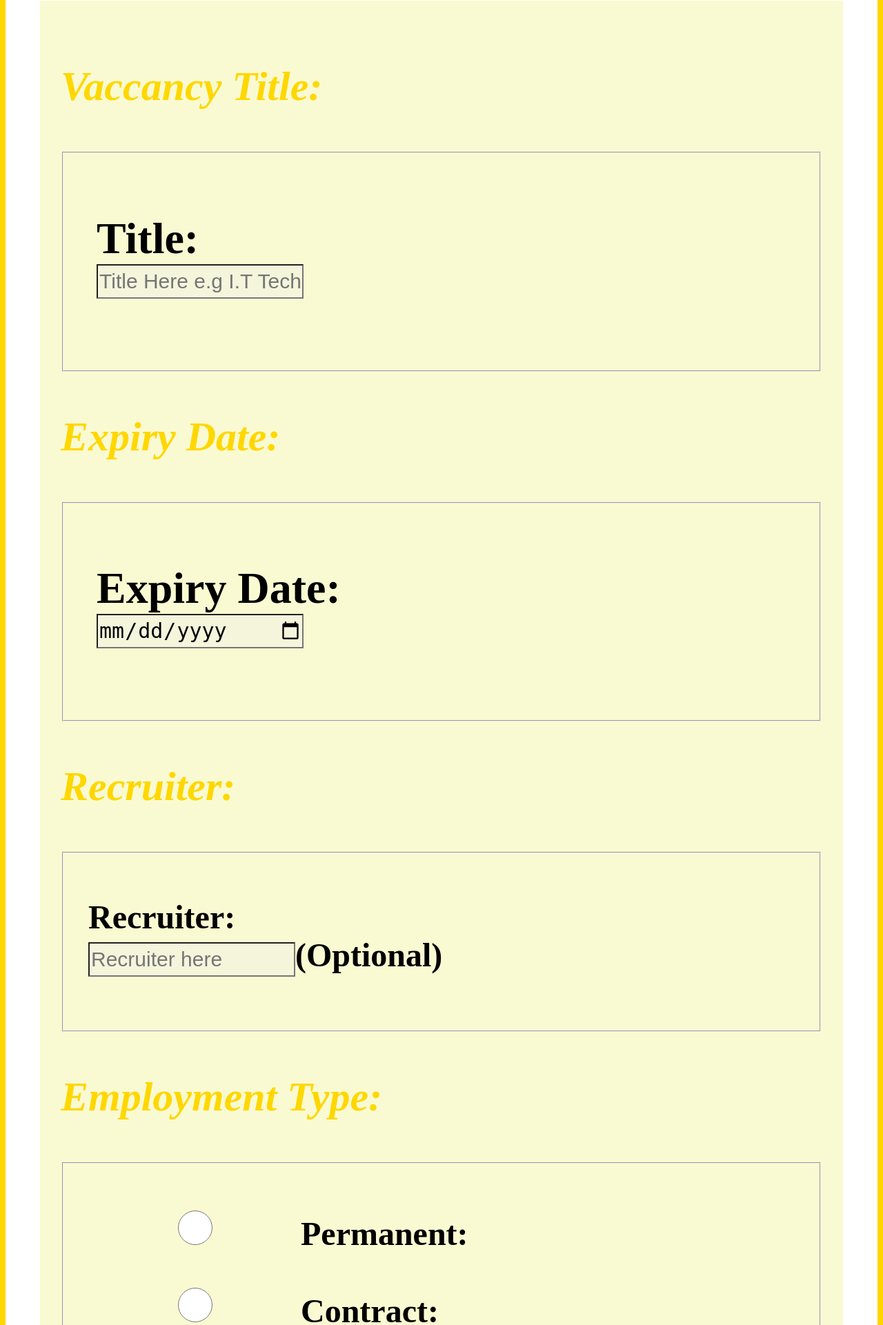
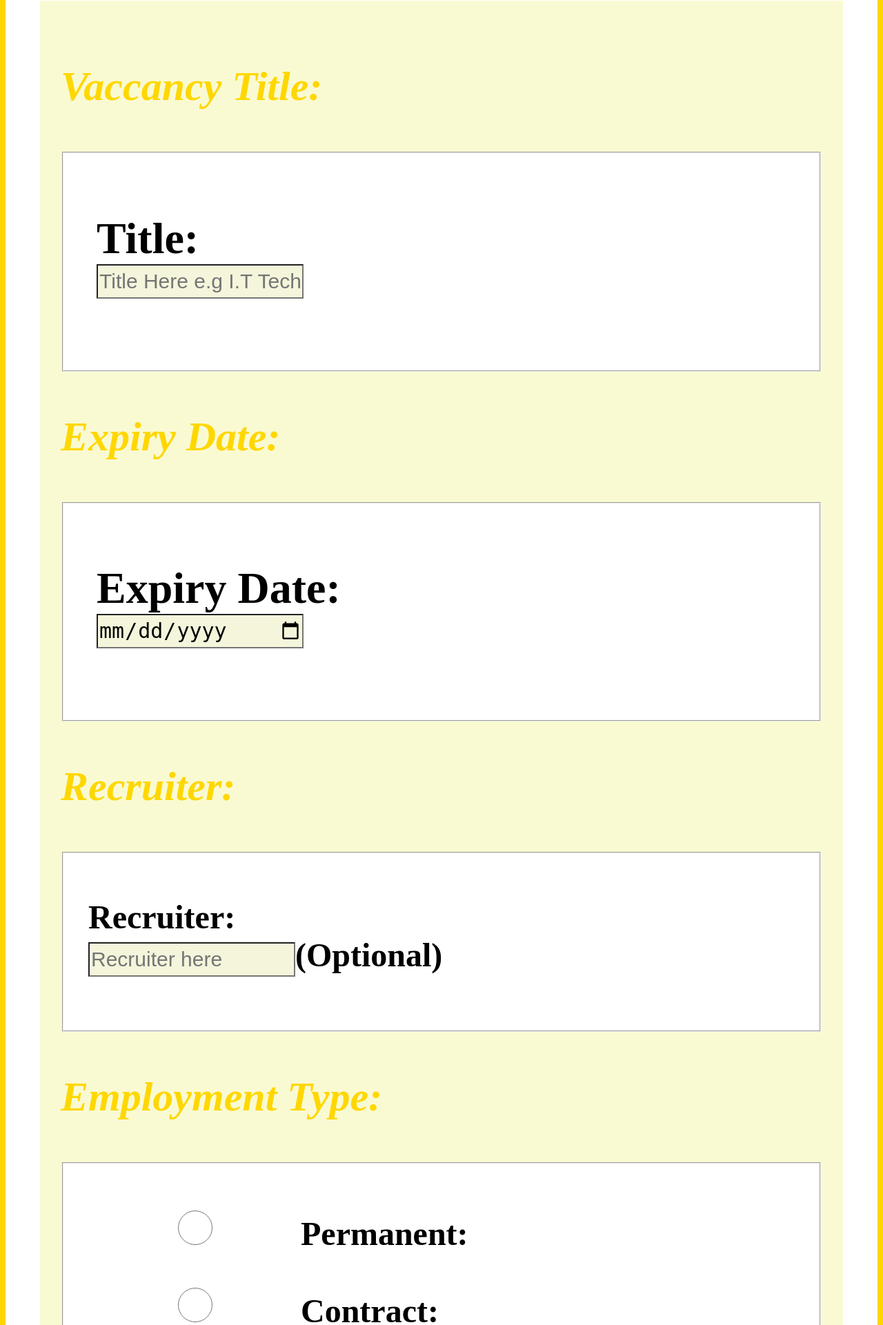
Before and after one commit to Vheremu/recruitmentservices, a Django app: page /recruiters/add in a window 1280 px wide. Shown: the part 575-2496 px from the top of the page at 69% size. Run offline with Django 3.2, Linux system fonts and the light colour scheme.

Commit message:
'fifthcommit'

```diff
--- a/static/css/style.css
+++ b/static/css/style.css
@@ -29,6 +29,7 @@
     background-color:beige;
 
 }
+
 .apply_div{
     background-color:blanchedalmond;
     padding: 50px;
--- a/templates/recruitersite/add.html
+++ b/templates/recruitersite/add.html
@@ -29,103 +29,105 @@
               <p class='link'>Vacanvy not added, make sure all required fields are entered</p>
                 <h1>
                     {%if title%}
-        <p class='signin'>Vacancy Tittle:</p> <fieldset>
+        <p class='signin'>Vacancy Tittle:</p> <fieldset class='main_container'>
         <input type="hidden" id="csrfToken" value="{{ csrf_token }}">
                     <p>Tittle:<br><input class='input'type='text'id='title' name='title'value='{{title}}'></p></fieldset>
         {%else%}
-                    <p class= 'signin'>Vacancy Tittle:</p> <fieldset>
+                    <p class= 'signin'>Vacancy Tittle:</p> <fieldset class='main_container'>
         <input type="hidden" id="csrfToken" value="{{ csrf_token }}">
         <p>Tittle:<br><input class='input'type='text'id='title' name='title'placeholder='Title here'></p></fieldset>
                     {%endif%}
-        <p class='signin'>Expiry Date:</p><fieldset>
+        <p class='signin'>Expiry Date:</p><fieldset class='main_container'>
         <p>Date:<br><input class='input' type='date' name='expiry_date' placeholder='Expiry date here'></p></fieldset>
                 {%if recruiter%}
-              <p class='signin'>Recruiter:</p></h1><h2><fieldset>
+              <p class='signin'>Recruiter:</p></h1><h2><fieldset class='main_container'>
               <p><input class='input'type='text' name='recruiter' value='{{recruiter}}'>(Optional)</p></fieldset> </h2><h1>
               {%else%}
-               <p class='signin'>Recruiter:</p></h1><fieldset><h2>
+               <p class='signin'>Recruiter:</p></h1><fieldset class='main_container'><h2>
         <p><label for='recruiter'>Recruiter:</label><br><input class='input'type='text' id='recruiter'name='recruiter'placeholder='Recruiter here'>(Optional)</p> </h2></fieldset><h1>
               {%endif%}
-              <p class='signin'>Employment Type:</p></h1><h2><fieldset>
+              <p class='signin'>Employment Type:</p></h1><h2><fieldset class='main_container'>
         <p><input class='input'id='permanent' type='radio' name='employment_type' value='permanent' placeholder=''><label for='permanent'>Permanent:</label></p>
         <p><input class='input'id='contract'type='radio' name='employment_type' value='contract' placeholder=''><label for='contract'>Contract:</label></p>
               </fieldset></h2><h1>
               {%if location%}
-              <p class='signin'>Location:</p></h1><h2><fieldset>
+              <p class='signin'>Location:</p></h1><h2><fieldset class='main_container'>
               <p><label for='location'>Location:</label><br><input id='location'class='input'type='text' name='location' value='{{location}}'>(Optional)</p></fieldset></h2><h1>
               {%else%}
-                    <p class='signin'>Location:</p></h1><h2><fieldset>
+                    <p class='signin'>Location:</p></h1><h2><fieldset class='main_container'>
               <p><label for='location'>Location:</label><br><input id='location' class='input'type='text' name='location' placeholder='Location here'>(Optional)</p></fieldset></h2><h1>
               {%endif%}
                {%if offer%}
-              <p class='signin'>Duration:</p></h1><h2><fieldset>
+              <p class='signin'>Duration:</p></h1><h2><fieldset class='main_container'>
               <p><label for='duration'>Duration:</label><br><input id='duration' class='input'type='text' name='duration' value='{{duration}}'>(Optional)</p></fieldset></h2><h1>
                       {%else%}
- <p class='signin'>Duration:</p></h1><h2><fieldset>
+ <p class='signin'>Duration:</p></h1><h2><fieldset class='main_container'>
               <p><label for='duration'>Duration:</label><br><input id='duration' class='input'type='text' name='duration' placeholder='Duration here'>(Optional)</p></fieldset></h2><h1>
                  {%endif%}
                {%if offer%}
-          <p class='signin'>Responsibilities:</p></h1><h2><fieldset>
+          <p class='signin'>Responsibilities:</p></h1><h2><fieldset class='main_container'>
               <p><label for='responsibilities'>Responsibilities:</label><br><input id='responsibilities' class='input'type='text' name='responsibilities' value='{{responsibilities}}'>(Optional)</p></fieldset></h2><h1>
                       {%else%}
-       <p class='signin'>Responsibilities:</p></h1><h2><fieldset>
+       <p class='signin'>Responsibilities:</p></h1><h2><fieldset class='main_container'>
               <p><label for='responsibilities'>Responsibilities:</label><br><input id='responsibilities' class='input'type='text' name='responsibilities'placeholder='Responsibilities here'>(Optional)</p></fieldset></h2><h1>
                  {%endif%}
                {%if offer%}
-               <p class='signin'>Attributes:</p></h1><h2><fieldset>
+               <p class='signin'>Attributes:</p></h1><h2><fieldset class='main_container'>
               <p><label for='attributes'>Attributes:</label><br><input id='attributes'class='input'type='text' name='attributes' value='{{attributes}}'>(Optional)</p></fieldset></h2><h1>
                       {%else%}
-  <p class='signin'>Attributes:</p></h1><h2><fieldset>
+  <p class='signin'>Attributes:</p></h1><h2><fieldset class='main_container'>
               <p><label for='attributes'>Attributes:</label><br><input id='attributes'class='input'type='text' name='attributes' placeholder='Attributes here'>(Optional)</p></fieldset></h2><h1>
                  {%endif%}
                {%if offer%}
-           <p class='signin'>Requirements:</p></h1><h2><fieldset>
+           <p class='signin'>Requirements:</p></h1><h2><fieldset class='main_container'>
               <p><label for='requirements'>Requirements:</label><br><input id='requirements' class='input'type='text' name='requirements' value='{{requirements}}'>(Optional)</p></fieldset></h2><h1>
                       {%else%}
- <p class='signin'>Requirements:</p></h1><h2><fieldset>
+ <p class='signin'>Requirements:</p></h1><h2><fieldset class='main_container'>
               <p><label for='requirements'>Requirements:</label><br><input id='requirements'class='input'type='text' name='requirements' placeholder='Requirements here'>(Optional)</p></fieldset></h2><h1>
                  {%endif%}
         {%if offer%}
-                 <p class='signin'>Offer:</p></h1><h2><fieldset>
+                 <p class='signin'>Offer:</p></h1><h2><fieldset class='main_container'>
               <p><label for='offer'>Offer:</label><br><input id='offer' class='input'type='text' name='offer' value='{{offer}}'>(Optional)</p></fieldset></h2><h1>
         {%else%}
-                   <p class='signin'>Offer:</p></h1><h2><fieldset>
+                   <p class='signin'>Offer:</p></h1><h2><fieldset class='main_container'>
               <p><label for='offer'>Offer:</label><br><input id='offer' class='input'type='text' name='offer' placeholder='Offer here'>(Optional)</p></fieldset></h2><h1>
               {%endif%}
 
 
         {%else%}
         <h1>
-        <p class='signin'>Vaccancy Title:</p><fieldset>
+        <p class='signin'>Vaccancy Title:</p><fieldset class='main_container'>
         <input type="hidden" id="csrfToken" value="{{ csrf_token }}">
             <p><label for='title'>Title:</label><br><input id='title'class='input'type='text' name='title' placeholder='Title Here e.g I.T Technician',value=''></p></fieldset>
 
-        <p class='signin'>Expiry Date:</p><fieldset>
+        <p class='signin'>Expiry Date:</p><fieldset class='main_container'>
             <p><label for='expiry_date'>Expiry Date:</label><br><input id='expiry_date'class='input' type='date' name='expiry_date' placeholder='Expiry date here'></p></fieldset>
-              <p class='signin'>Recruiter:</p></h1><h2><fieldset>
+              <p class='signin'>Recruiter:</p></h1><h2><fieldset class='main_container'>
               <p><label for='recruiter'>Recruiter:</label><br><input id='recruiter'class='input'type='text' name='recruiter' placeholder='Recruiter here'>(Optional)</p></fieldset> </h2><h1>
-              <p class='signin'>Employment Type:</p></h1><h2><fieldset>
+              <p class='signin'>Employment Type:</p></h1><h2><fieldset class='main_container'>
         <p><input id='permanent' class='input' type='radio' name='employment_type' value='permanent' placeholder=''><label for='permanent'>Permanent:</label></p>
               <p><input id='contract' class='input' type='radio' name='employment_type' value='contract' placeholder=''><label for='contract'>Contract:</label></p></fieldset>
               </h2><h1>
-              <p class='signin'>Location:</p></h1><h2><fieldset>
+              <p class='signin'>Location:</p></h1><h2><fieldset class='main_container'>
               <p><label for='location'>Location:</label><br><input id='location' class='input'type='text' name='location' placeholder='Location Here'>(Optional)</p></fieldset></h2><h1>
-              <p class='signin'>Duration:</p></h1><h2><fieldset>
+              <p class='signin'>Duration:</p></h1><h2><fieldset class='main_container'>
               <p><label for='duration'>Duration:</label><br><input id='duration' class='input'type='text' name='duration' placeholder='Duration Here'>(Optional)</p></fieldset></h2><h1>
-          <p class='signin'>Responsibilities:</p></h1><h2><fieldset>
+          <p class='signin'>Responsibilities:</p></h1><h2><fieldset class='main_container'>
               <p><label for='responsibilities'>Responsibilities:</label><br><input id='responsibilities' class='input'type='text' name='responsibilities' placeholder='Responsibilities Here'>(Optional)</p></fieldset></h2><h1>
-               <p class='signin'>Attributes:</p></h1><h2><fieldset>
+               <p class='signin'>Attributes:</p></h1><h2><fieldset class='main_container'>
               <p><label for='attributes'>Attributes:</label><br><input id='attributes' class='input'type='text' name='attributes' placeholder='Attributes Here'>(Optional)</p></fieldset></h2><h1>
-           <p class='signin'>Requirements:</p></h1><h2><fieldset>
+           <p class='signin'>Requirements:</p></h1><h2><fieldset class='main_container'>
               <p><label for='requirements'>Requirements:</label><br><input id='requirements'class='input'type='text' name='requirements' placeholder='Requirements Here'>(Optional)</p></fieldset></h2><h1>
-                 <p class='signin'>Offer:</p></h1><h2><fieldset>
+                 <p class='signin'>Offer:</p></h1><h2><fieldset class='main_container'>
         <p><label for='offer'>Offer:</label><br><input class='input'type='text'id='offer' name='offer' placeholder='Offer Here'>(Optional)</p></fieldset></h2><h1>
  {%endif%}
 
         <p><input class='registerbtn1' class='button1' type='submit' name='' value='Add'></p></h1>
 
 
-    </form></div>
+    </form> <a href='{% url 'index'%}'><input class='registerbtn2'  type='submit' name='' value='Cancel'></a>
+
+              </div>
     {%if loggedin%}
     {%else%}
     <p class='apply_div'>
```
Also changed, not shown: recruitersite/models.py (+7 -0 lines), recruitmentservices/views.py (+28 -2 lines), templates/recruitmentservices/feedback.html (+10 -9 lines), templates/recruitmentservices/testimonials.html (+25 -0 lines), db.sqlite3, recruitersite/migrations/0007_testimonial.py (added).
